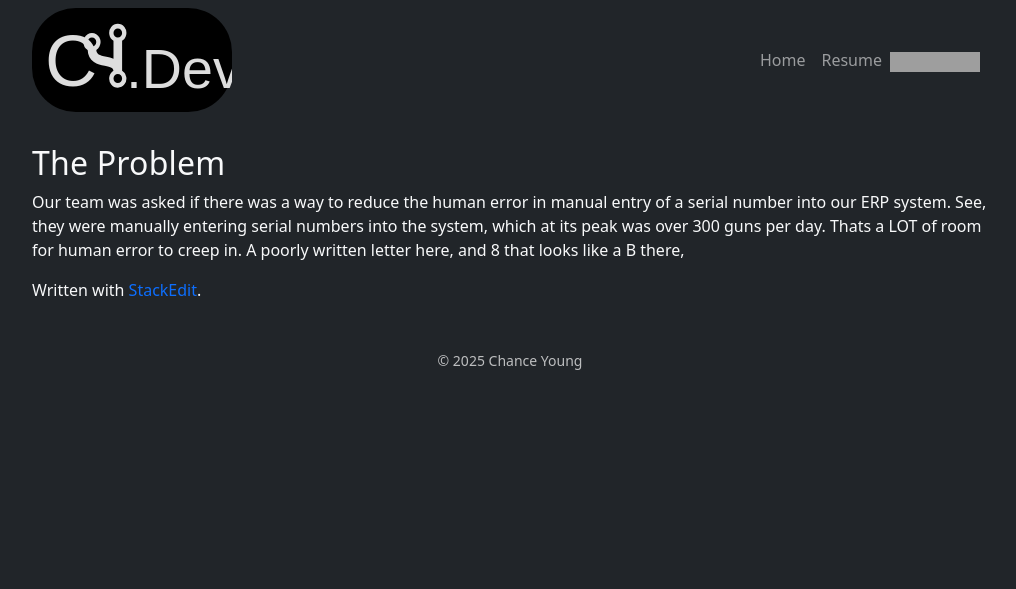
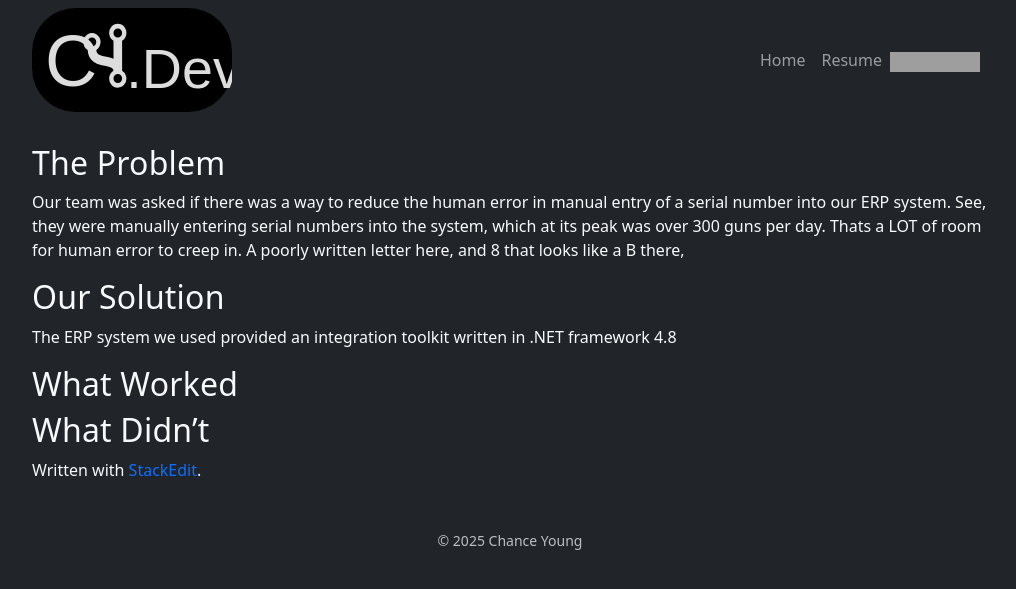
Before and after one commit to ChanceYoung/ChanceYoung.github.io, a Jekyll site: the page built from _projects/packagingversion1.md, in a window 1280 px wide. Shown: the top 589 px of the page, without its empty margins (130-1146 px from the left). Built offline with Jekyll 4.4.1, drawn with Linux system fonts in a browser that asks for light colours; grey boxes are pictures that could not be loaded.

Commit message:
_projects/packagingversion1.md updated from https://stackedit.io/

```diff
--- a/_projects/packagingversion1.md
+++ b/_projects/packagingversion1.md
@@ -9,7 +9,12 @@ layout: default
 ## The Problem
 Our team was asked if there was a way to reduce the human error in manual entry of a serial number into our ERP system. See, they were manually entering serial numbers into the system, which at its peak was over 300 guns per day. Thats a LOT of room for human error to creep in. A poorly written letter here, and 8 that looks like a B there,
 
+## Our Solution
+The ERP system we used provided an integration toolkit written in .NET framework 4.8
+## What Worked
+## What Didn't
+
 > Written with [StackEdit](https://stackedit.io/).
 <!--stackedit_data:
-eyJoaXN0b3J5IjpbMTA1NzEwNjYyMl19
+eyJoaXN0b3J5IjpbLTExOTE5ODEyMDBdfQ==
 -->
```
